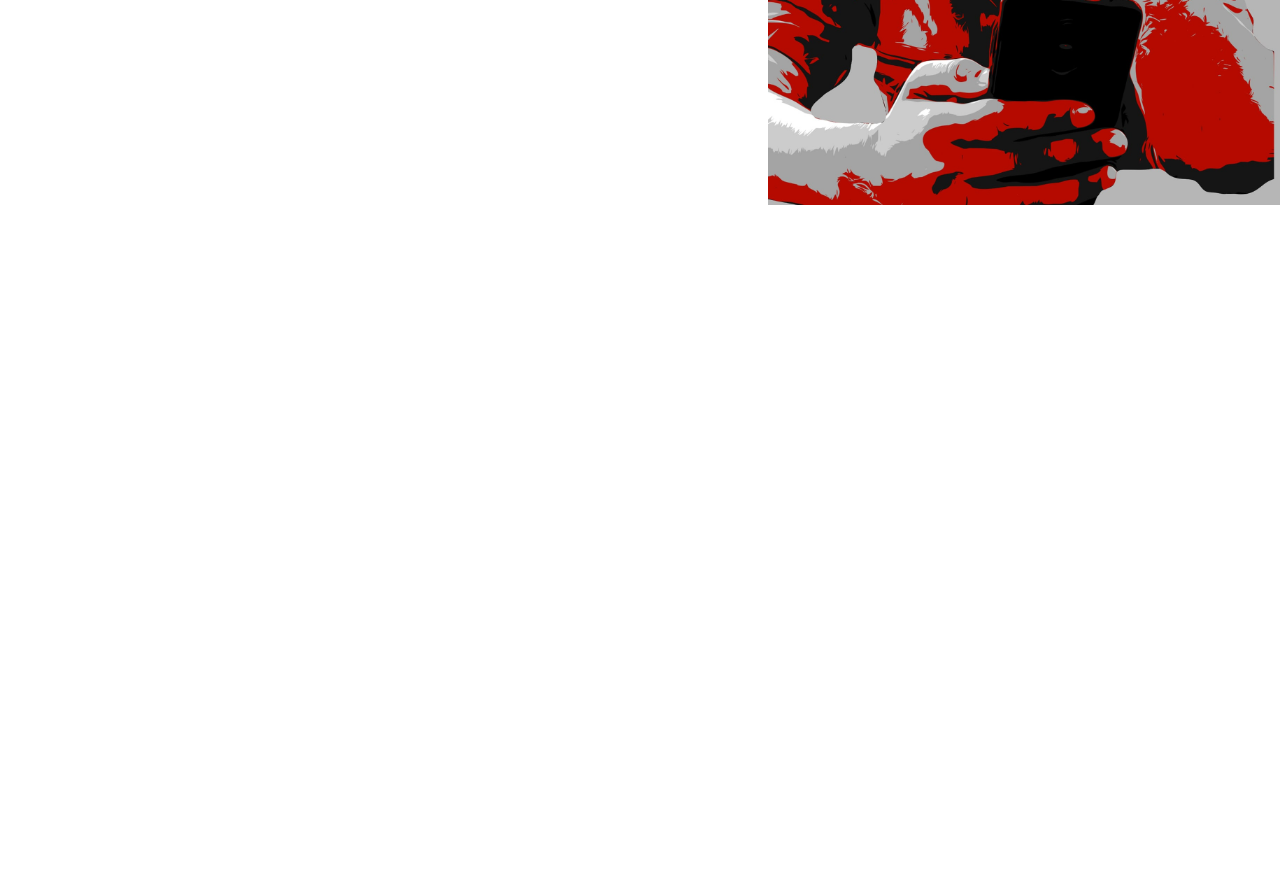
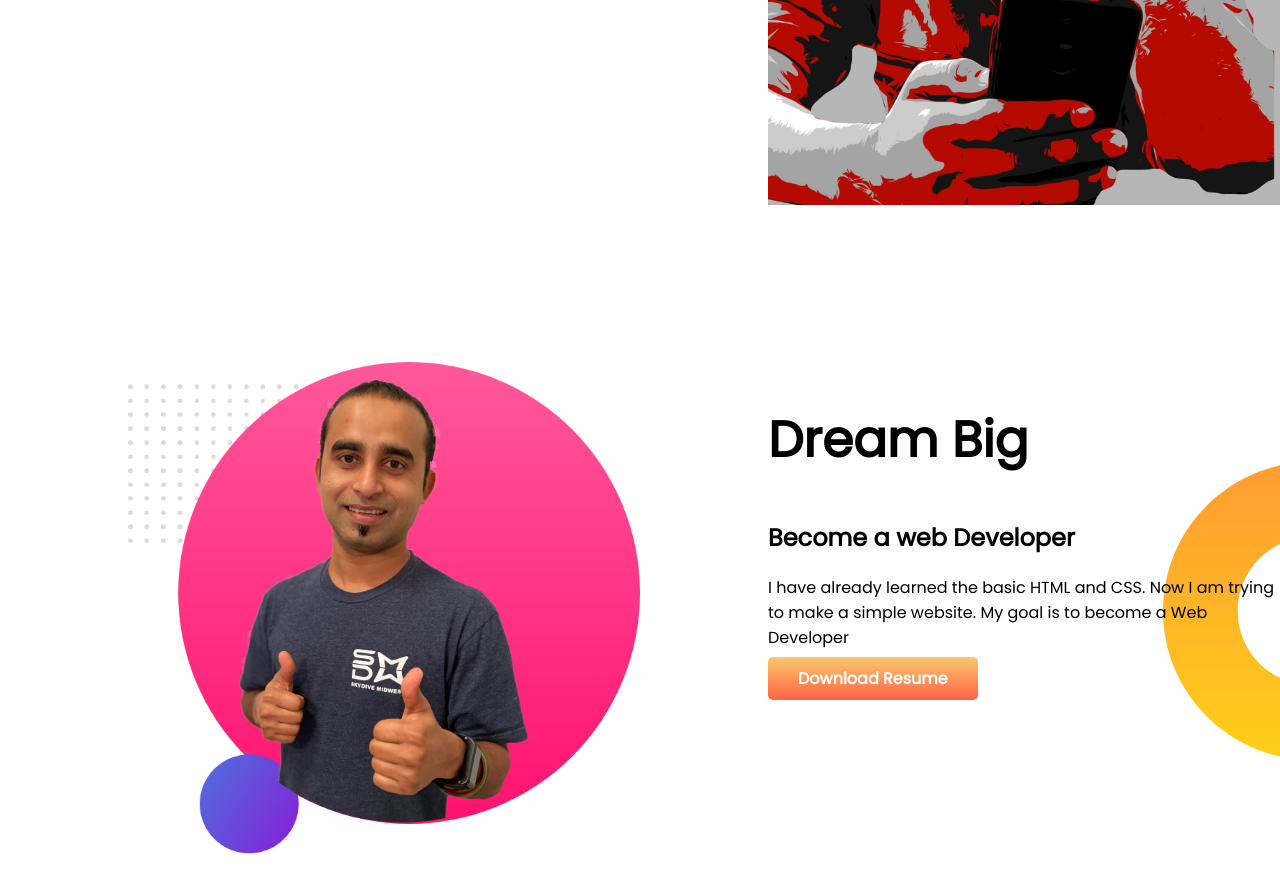
Before and after one commit to smmohasinali/developer-portfolio, a plain HTML site: page index.html in a window 1280 px wide. Shown: the part 500-1392 px from the top of the page. Before the commit the page ends 800 px from the top, so only its background shows below. Drawn offline with Linux system fonts and the light colour scheme; a web font is replaced by a local one.

Commit message:
dream added

```diff
--- a/index.html
+++ b/index.html
@@ -27,6 +27,18 @@
             <img src="profile pic.jpg" alt="">
         </div>
     </section>
+    <section class="dream-big">
+        <div class="half-width">
+            <img src="image/jhankar2.png" alt="">
+        </div>
+        <div class="half-width">
+            <h1>Dream Big</h1>
+            <h2>Become a web Developer</h2>
+            <p>I have already learned the basic HTML and CSS. Now I am trying to make a simple website. My goal is to
+                become a Web Developer</p>
+            <a class="link-button" target="_blank" href="">Download Resume</a>
+        </div>
+    </section>
 
 
 </body>
--- a/style.css
+++ b/style.css
@@ -13,6 +13,7 @@ h3{
 }
 section{
     display: flex;
+    margin-bottom: 150px;
 }
 .half-width{
     width: 50%;
@@ -32,5 +33,9 @@ section{
 .top-banner{
     background-image: url(image/top-banner.png);
     background-repeat: no-repeat;
-
 }
+.dream-big{
+    background-image: url(image/dream-bg.png);
+    background-repeat: no-repeat;
+    background-position: right;
+}
```
